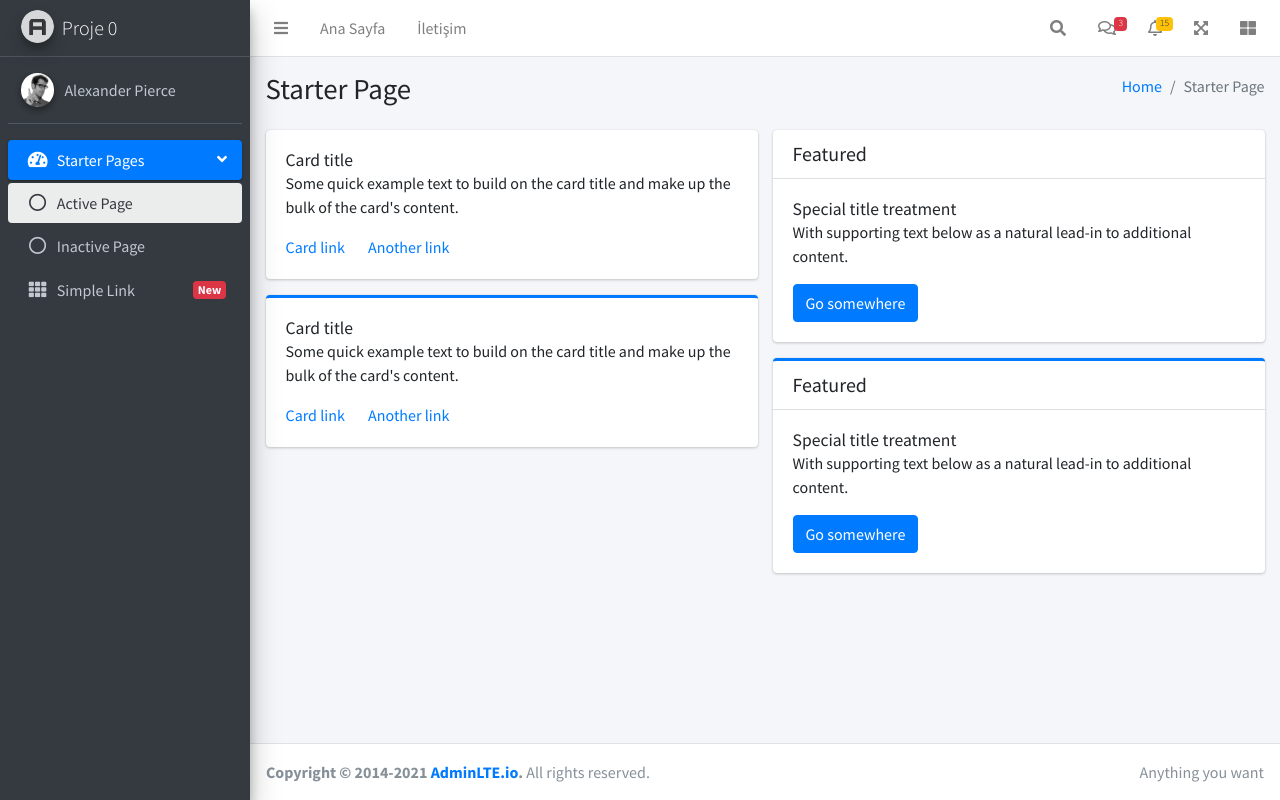
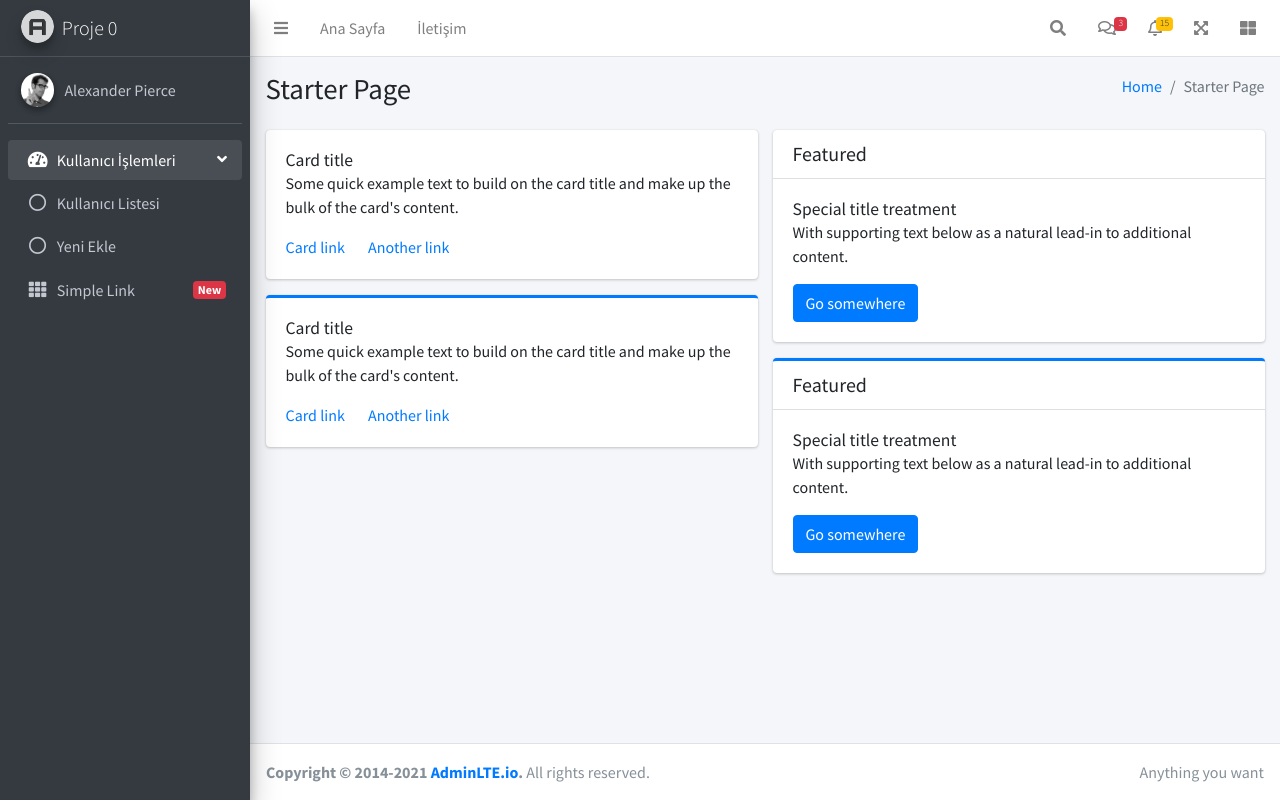
Before and after one commit to GiresunTBMYOBilgisayarProgramciligi/Proje-0, a PHP site: page /admin in a window 1280 px wide. Run offline with PHP 8.4, Linux system fonts and the light colour scheme; some libraries are stand-ins or nearby versions.

Commit message:
Menü düzenlendi

```diff
--- a/admin/sidebar.php
+++ b/admin/sidebar.php
@@ -1,7 +1,7 @@
 <!-- Main Sidebar Container -->
 <aside class="main-sidebar sidebar-dark-primary elevation-4">
     <!-- Brand Logo -->
-    <a href="index3.html" class="brand-link">
+    <a href="/" class="brand-link">
         <img src="dist/img/AdminLTELogo.png" alt="AdminLTE Logo" class="brand-image img-circle elevation-3" style="opacity: .8">
         <span class="brand-text font-weight-light">Proje 0</span>
     </a>
@@ -18,37 +18,36 @@
             </div>
         </div>
 
-
         <!-- Sidebar Menu -->
         <nav class="mt-2">
             <ul class="nav nav-pills nav-sidebar flex-column" data-widget="treeview" role="menu" data-accordion="false">
                 <!-- Add icons to the links using the .nav-icon class
                      with font-awesome or any other icon font library -->
-          <li class="nav-item menu-open">
-            <a href="#" class="nav-link active">
+                <li class="nav-item menu-open"> <!-- menu-open sınıfı dropdown menünün açık olmasını sağlıyor-->
+                    <a href="#" class="nav-link <?= (strpos($page, 'user') !== false) ? 'active' : ''; ?>"> <!-- sayfa user kelimesini içeriyorsa ektif olur-->
                         <i class="nav-icon fas fa-tachometer-alt"></i>
                         <p>
-                Starter Pages
+                            Kullanıcı İşlemleri
                             <i class="right fas fa-angle-left"></i>
                         </p>
                     </a>
                     <ul class="nav nav-treeview">
                         <li class="nav-item">
-                <a href="#" class="nav-link active">
+                            <a href="index.php?p=user_list" class="nav-link <?= ($page == 'user_list') ? 'active' : ''; ?>">
                                 <i class="far fa-circle nav-icon"></i>
-                  <p>Active Page</p>
+                                <p>Kullanıcı Listesi</p>
                             </a>
                         </li>
                         <li class="nav-item">
-                <a href="#" class="nav-link">
+                            <a href="index.php?p=new_user" class="nav-link <?= ($page == 'new_user') ? 'active' : ''; ?>">
                                 <i class="far fa-circle nav-icon"></i>
-                  <p>Inactive Page</p>
+                                <p>Yeni Ekle</p>
                             </a>
                         </li>
                     </ul>
                 </li>
                 <li class="nav-item">
-            <a href="#" class="nav-link">
+                    <a href="index.php?p=simple_link" class="nav-link <?= ($page == 'simple_link') ? 'active' : ''; ?>">
                         <i class="nav-icon fas fa-th"></i>
                         <p>
                             Simple Link
```
Lines whose indentation alone changed are shown as unchanged.
